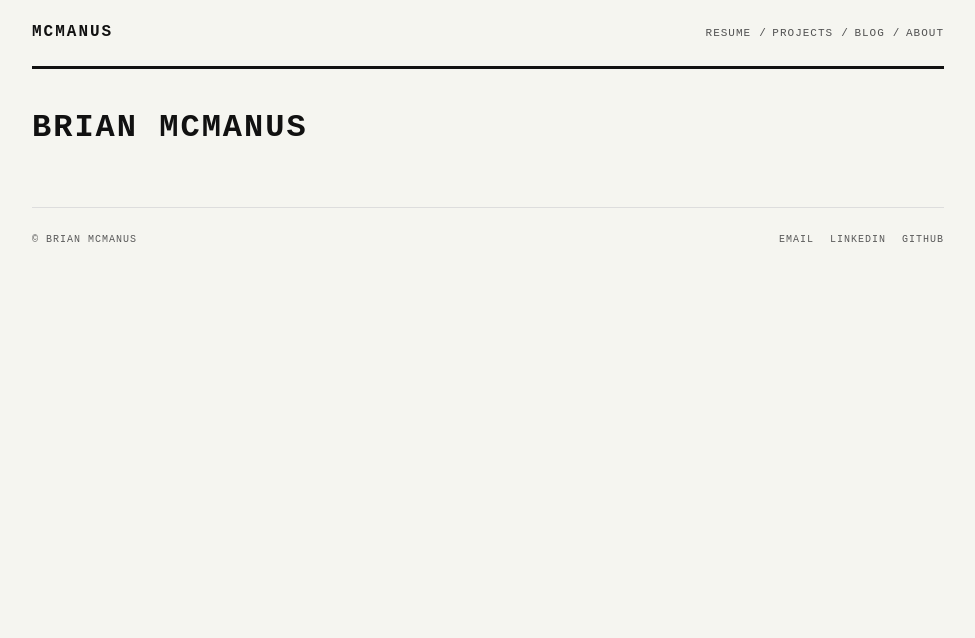
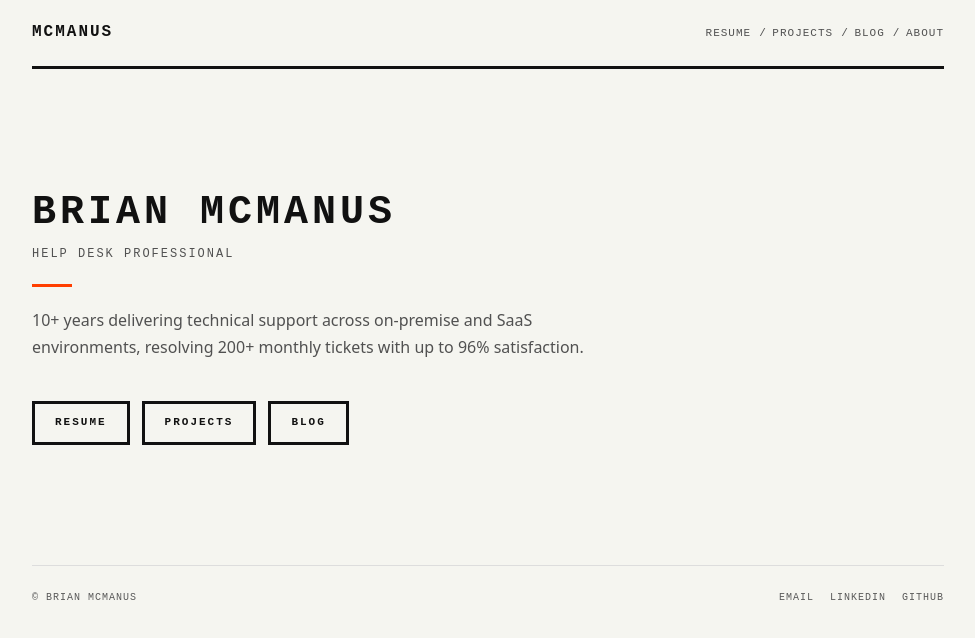
Before and after one commit to Beerspitnight/portfolio-site, a Next.js app: page / in a window 1280 px wide. Shown: the top 638 px of the page, without its empty margins (152-1127 px from the left). Built offline with nearby package versions, Linux system fonts and the light colour scheme.

Commit message:
feat: build home page with brutalist hero and navigation buttons

```diff
--- /dev/null
+++ b/app/page.module.css
@@ -0,0 +1,56 @@
+.hero {
+  padding: 80px 0 60px;
+}
+
+.name {
+  font-size: 2.5rem;
+  letter-spacing: 4px;
+}
+
+.subtitle {
+  font-size: 12px;
+  color: var(--color-text-secondary);
+  letter-spacing: 2px;
+  text-transform: uppercase;
+  margin-top: 8px;
+}
+
+.accent {
+  width: 40px;
+  height: 3px;
+  background: var(--color-accent);
+  margin: 20px 0;
+}
+
+.summary {
+  font-family: var(--font-body);
+  color: var(--color-text-secondary);
+  max-width: 600px;
+  line-height: 1.7;
+  margin-bottom: 40px;
+}
+
+.buttons {
+  display: flex;
+  gap: 12px;
+  flex-wrap: wrap;
+}
+
+.btn {
+  display: inline-block;
+  border: 3px solid var(--color-text);
+  padding: 10px 20px;
+  font-family: var(--font-mono);
+  font-size: 11px;
+  text-transform: uppercase;
+  letter-spacing: 2px;
+  color: var(--color-text);
+  text-decoration: none;
+  font-weight: 700;
+}
+
+.btn:hover {
+  border-color: var(--color-accent);
+  color: var(--color-accent);
+  text-decoration: none;
+}
--- a/app/page.tsx
+++ b/app/page.tsx
@@ -1,3 +1,29 @@
+import type { Metadata } from 'next';
+import Link from 'next/link';
+import styles from './page.module.css';
+
+export const metadata: Metadata = {
+  title: 'Brian McManus | Help Desk Professional',
+  description:
+    '10+ years delivering technical support across on-premise and SaaS environments, resolving 200+ monthly tickets with up to 96% satisfaction.',
+};
+
 export default function Home() {
-  return <h1>Brian McManus</h1>;
+  return (
+    <section className={styles.hero}>
+      <h1 className={styles.name}>Brian McManus</h1>
+      <p className={styles.subtitle}>Help Desk Professional</p>
+      <div className={styles.accent} />
+      <p className={styles.summary}>
+        10+ years delivering technical support across on-premise and SaaS
+        environments, resolving 200+ monthly tickets with up to 96%
+        satisfaction.
+      </p>
+      <div className={styles.buttons}>
+        <Link href="/resume" className={styles.btn}>Resume</Link>
+        <Link href="/projects" className={styles.btn}>Projects</Link>
+        <Link href="/blog" className={styles.btn}>Blog</Link>
+      </div>
+    </section>
+  );
 }
```
